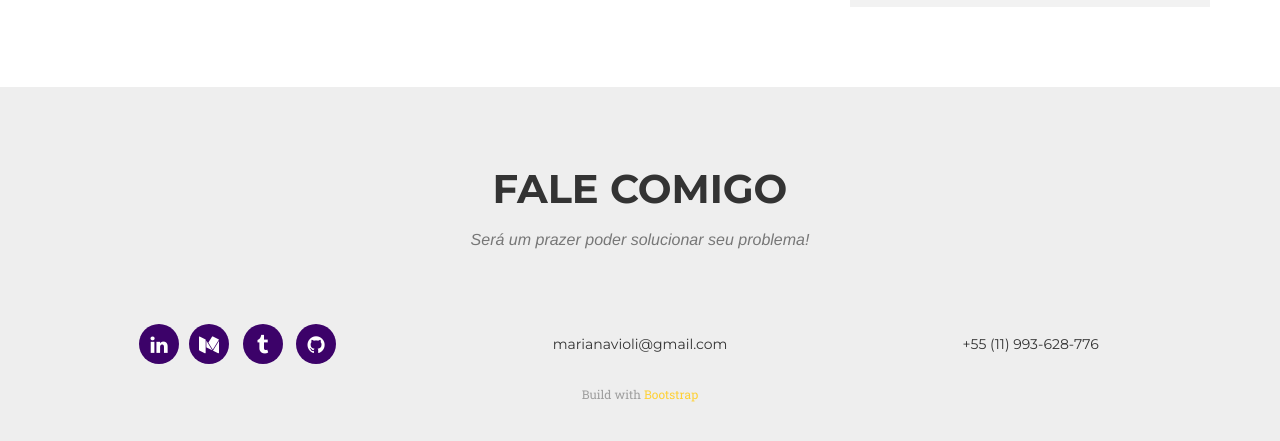
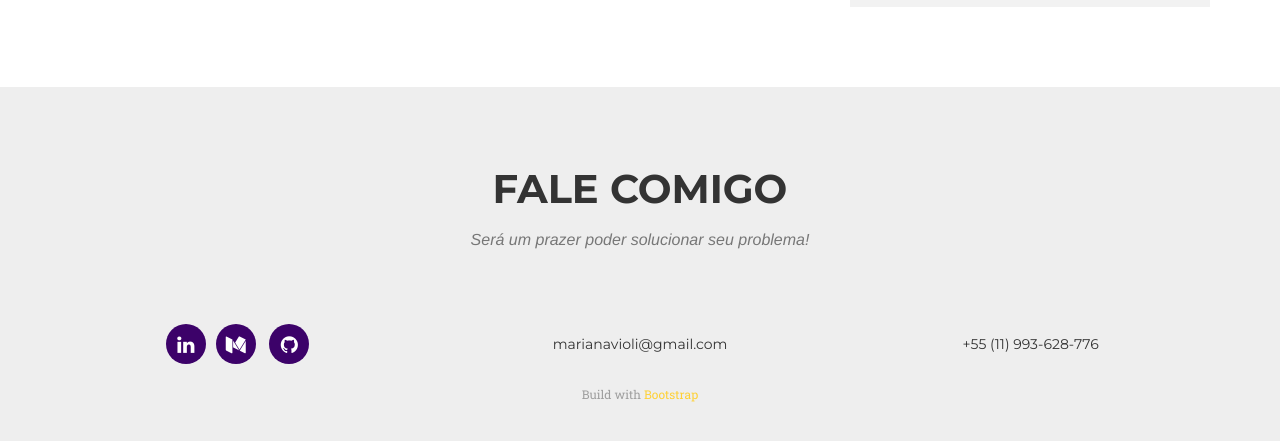
Before and after one commit to Marianavioli/marianavioli.github.io, a website: page index.html in a window 1280 px wide. Shown: the part 5219-5660 px from the top of the page. Drawn offline with nearby package versions, Linux system fonts and the light colour scheme; a web font is replaced by a local one.

Commit message:
atualizando links rodapé

```diff
--- a/index.html
+++ b/index.html
@@ -580,9 +580,7 @@
                  <div class="col-md-4">
                     <ul class="list-inline social-buttons">
                         <li><a href="https://br.linkedin.com/in/marianavioli" target="_blank" ><i class="fa fa-linkedin"></i></a>
-                        <li><a href="https://medium.com/@thisfarfuture" target="_blank"><i class="fa fa-medium"></i></a>
-                        </li>
-                        <li><a href="http://marcadasmina.tumblr.com/" target="_blank"><i class="fa fa-tumblr"></i></a>
+                        <li><a href="https://medium.com/marca-das-mina" target="_blank"><i class="fa fa-medium"></i></a>
                         </li>
                         <li><a href="https://github.com/Marianavioli" target="_blank" ><i class="fa fa-github"></i></a>
                     </ul>
```
